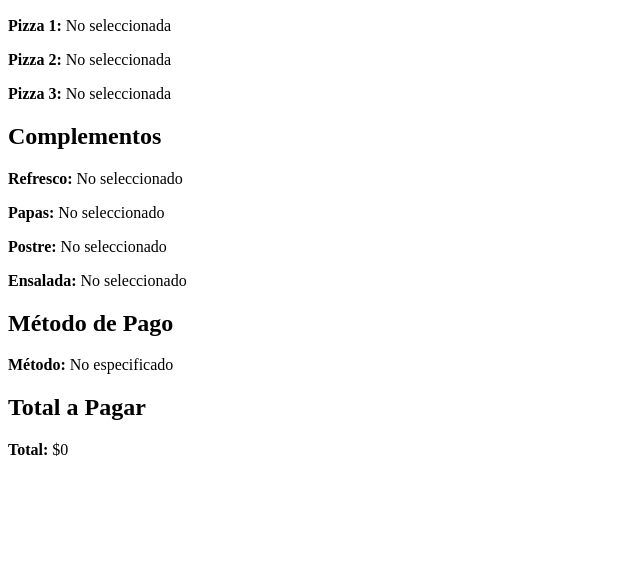
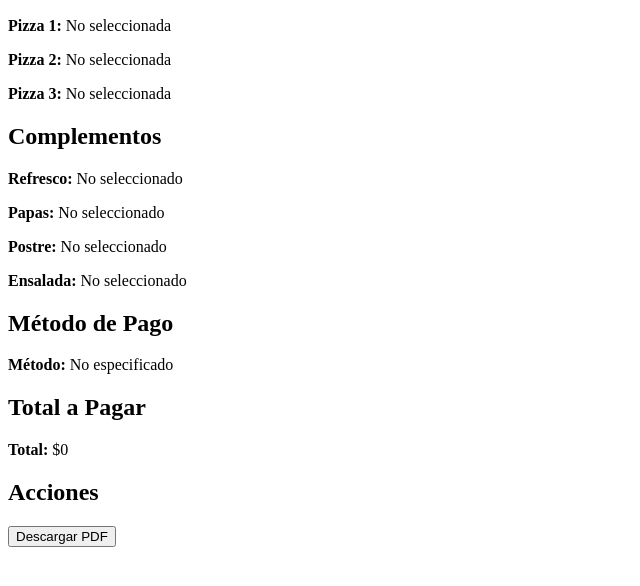
Before and after one commit to kev188/kev188.github.io, a plain HTML site: page ticket-local.html in a window 1280 px wide. Shown: the part 110-696 px from the top of the page, without its empty margins (0-640 px from the left). Drawn offline with nearby package versions, Linux system fonts and the light colour scheme.

Commit message:
Update ticket-local.html

```diff
--- a/ticket-local.html
+++ b/ticket-local.html
@@ -25,6 +25,11 @@
     <h2>Total a Pagar</h2>
     <p><strong>Total:</strong> $<span id="local-total"></span></p>
 
+    <h2>Acciones</h2>
+    <button id="descargar-pdf">Descargar PDF</button>
+
+    <!-- Incluir la biblioteca jsPDF -->
+    <script src="https://cdnjs.cloudflare.com/ajax/libs/jspdf/2.5.1/jspdf.umd.min.js"></script>
     <script src="ticket-local.js"></script>
 </body>
 </html>
```
